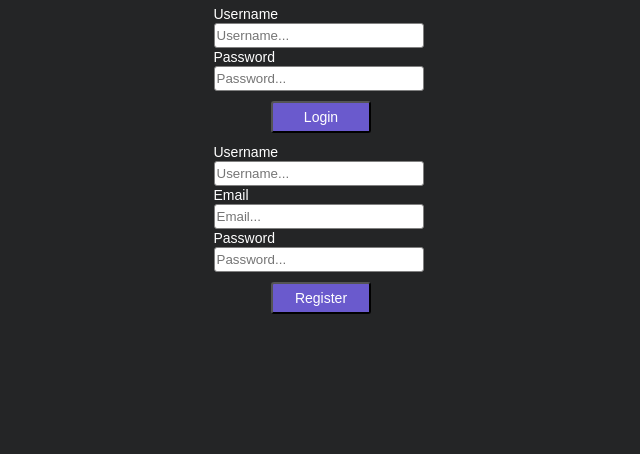
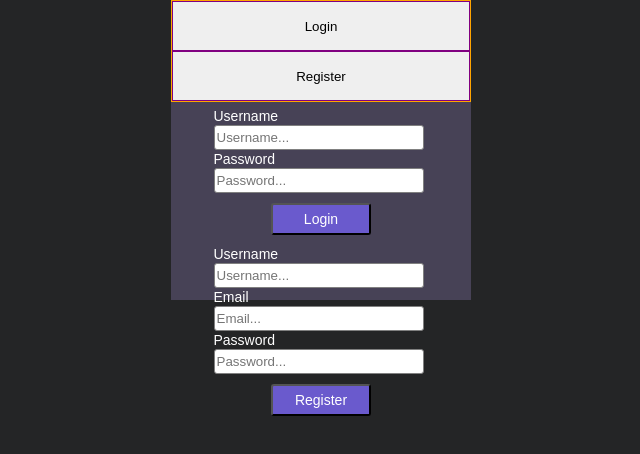
Before and after one commit to Csprier/grimoire-client2, a React (Create React App) app: page / in a window 1280 px wide. Shown: the top 454 px of the page, without its empty margins (319-959 px from the left). Built offline with nearby package versions, Linux system fonts and the light colour scheme; no server answers.

Commit message:
Created togglebutton container and buttons to toggle animations

```diff
--- a/src/components/LandingPage/LandingPage.jsx
+++ b/src/components/LandingPage/LandingPage.jsx
@@ -8,8 +8,7 @@ import Util from '../../utility/util';
 import LandingPageContainer from './LandingPage.styled';
 
 /** Components */
-import Login from '../Login/Login';
-import Register from '../Register/Register';
+import AnimatedFormComponent from './components/AnimatedFormComponent';
 
 const LandingPage = () => {
   if (Util.DATA.loadAuthToken()) {
@@ -18,8 +17,7 @@ const LandingPage = () => {
 
   return(
     <LandingPageContainer>
-      <Login />
-      <Register />
+      <AnimatedFormComponent />
     </LandingPageContainer>
   );
 };
--- a/src/components/LandingPage/components/AnimatedFormComponent.jsx
+++ b/src/components/LandingPage/components/AnimatedFormComponent.jsx
@@ -1,9 +1,38 @@
 import React, { useState } from 'react';
 
+/** Styles */
+import {
+  FormComponentContainer,
+  ToggleButton,
+  ToggleButtonsContainer
+} from './AnimatedFormComponent.styled';
+
+/** Components */
+import Login from '../../Login/Login';
+import Register from '../../Register/Register';
+
 function AnimatedFormComponent() {
-  const [activeMenu, setActiveMenu] = useState('');
+  const [loginMenu, setLoginMenu] = useState(false);
+  const [registerMenu, setRegisterMenu] = useState(false);
   return(
-
+    <FormComponentContainer>
+      <ToggleButtonsContainer>
+        <ToggleButton onClick={() => {
+          if (registerMenu) {
+            setRegisterMenu(!registerMenu);
+          }
+          setLoginMenu(!loginMenu);
+        }}>Login</ToggleButton>
+        <ToggleButton onClick={() => {
+          if (loginMenu) {
+            setLoginMenu(!loginMenu);
+          }
+          setRegisterMenu(!registerMenu);
+        }}>Register</ToggleButton>
+      </ToggleButtonsContainer>
+      <Login />
+      <Register />
+    </FormComponentContainer>
   );
 };
 
--- a/src/components/LandingPage/components/AnimatedFormComponent.styled.js
+++ b/src/components/LandingPage/components/AnimatedFormComponent.styled.js
@@ -1 +1,36 @@
 import styled from 'styled-components';
+
+const FormComponentContainer = styled.div`
+  width: 300px;
+  height: 300px;
+  margin: 0 auto;
+  padding: 0;
+  background-color: #474256;
+  transition-property: transform, height;
+  transition: all .15s ease;
+`;
+
+const ToggleButtonsContainer = styled.div`
+  width: 100%;
+  height: auto;
+  margin: 0;
+  padding: 0;
+  border: 1px solid orange;
+`;
+
+const ToggleButton = styled.button`
+  display: flex;
+  align-items: center;
+  justify-content: center;
+  width: 100%;
+  height: 50px;
+  margin: 0;
+  padding: 0;
+  border: 1px solid purple;
+`;
+
+export {
+  FormComponentContainer,
+  ToggleButton,
+  ToggleButtonsContainer
+};
```
